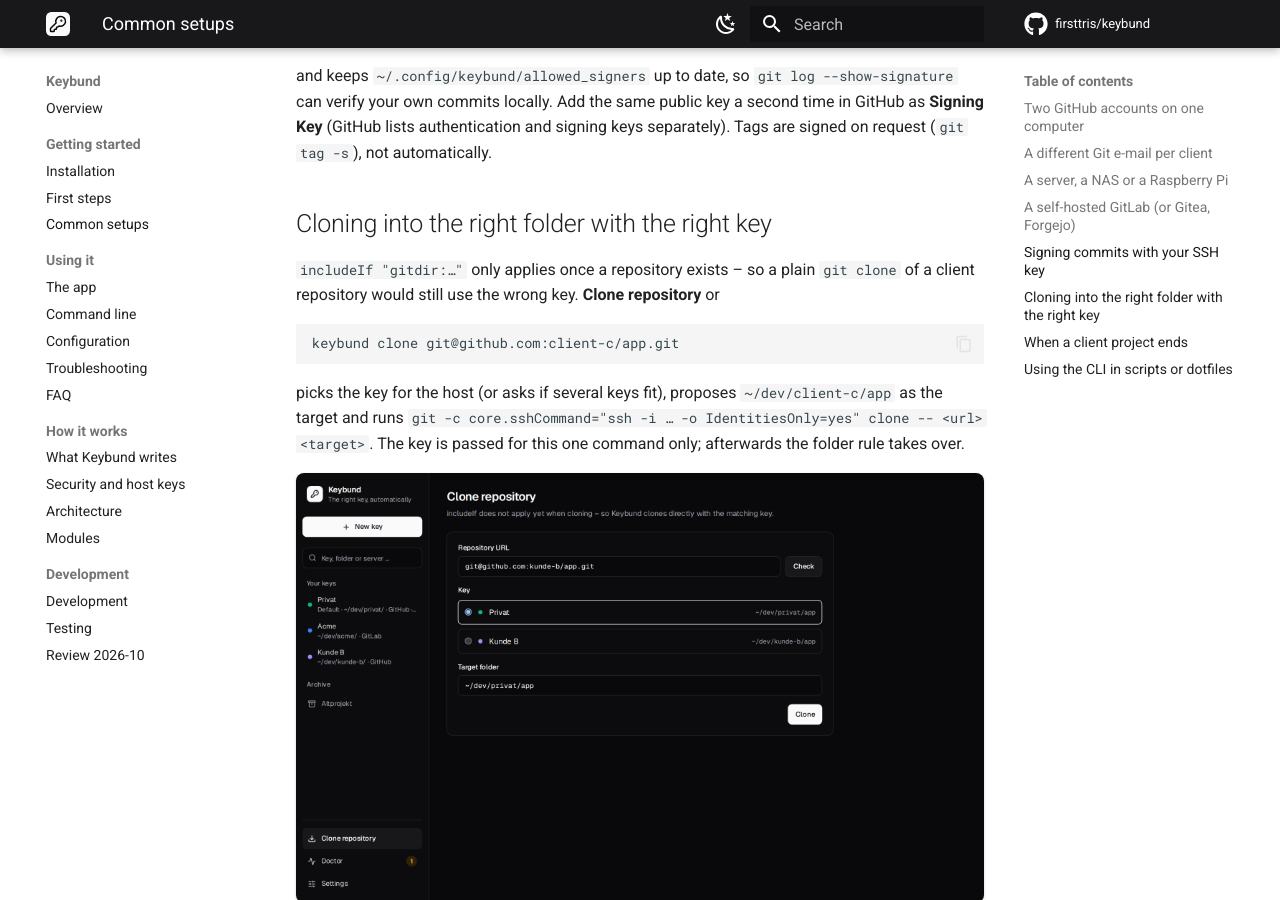
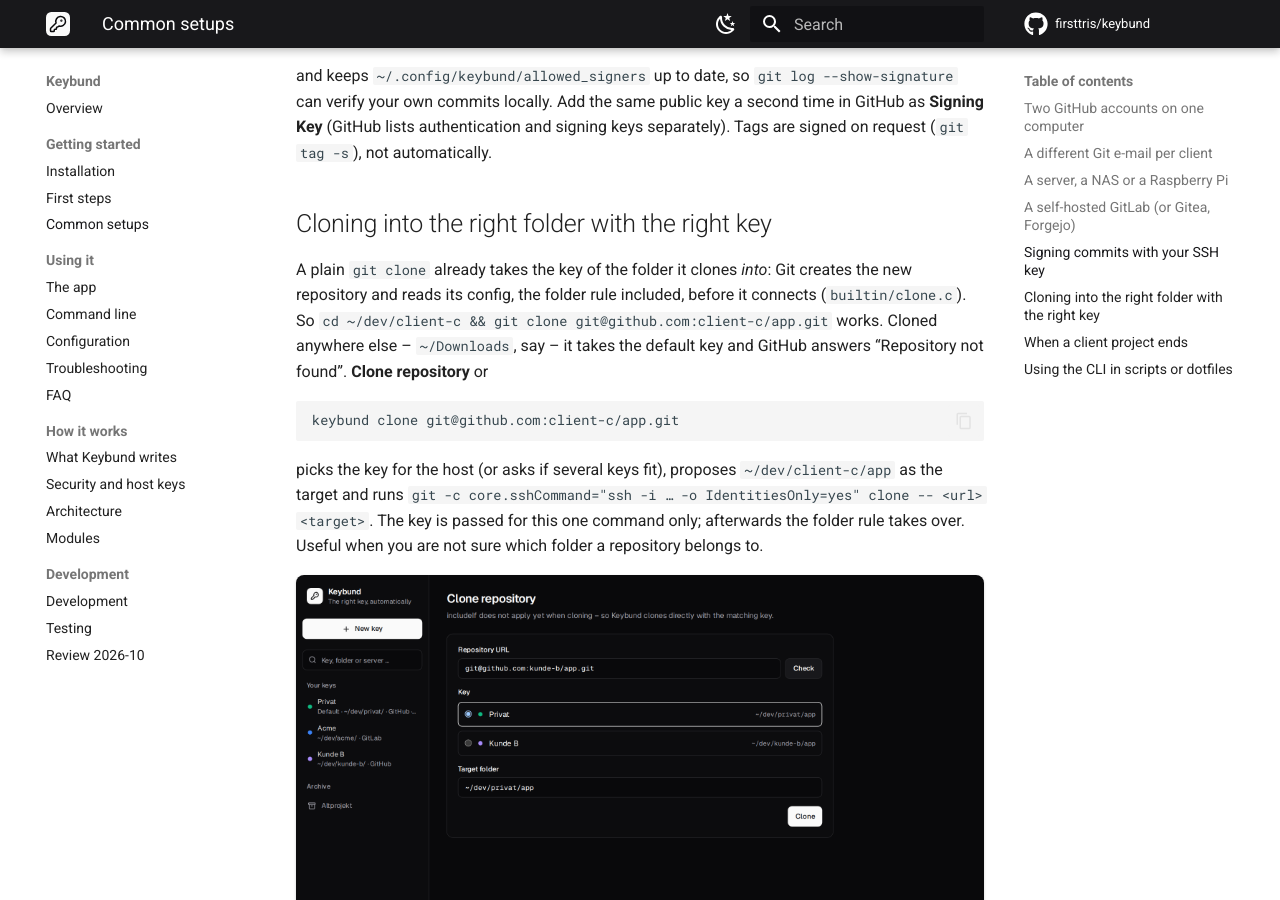
Before and after one commit to firsttris/keybund, an MkDocs documentation site: the page built from docs/guides.md, in a window 1280 px wide and 900 px high, scrolled down 2594 px. Built offline with MkDocs 1.6.1 and Material for MkDocs 9.7.7, drawn with Linux system fonts in a browser that asks for light colours; comment, search, counter and statistics services are not loaded.

Commit message:
Docs: a plain git clone into a key's folder already takes its key
The guide and the troubleshooting page said includeIf "gitdir:" cannot
apply during a clone. It does: builtin/clone.c creates the repository,
re-reads the config (repo_config after init_db) with the new gitdir, and
only then opens the transport – so 'cd ~/dev/client && git clone …'
uses the folder's key. What goes wrong is cloning elsewhere (default
key, 'Repository not found'). The new scenario test checks both.

Co-Authored-By: Claude Opus 5.5 <noreply@anthropic.com>
Claude-Session: https://claude.ai/code/session_01KHJDG57y6km2rUeUvQYP1j

````diff
--- a/docs/guides.md
+++ b/docs/guides.md
@@ -127,8 +127,11 @@ automatically.
 
 ## Cloning into the right folder with the right key
 
-`includeIf "gitdir:…"` only applies once a repository exists – so a plain `git clone` of a client
-repository would still use the wrong key. **Clone repository** or
+A plain `git clone` already takes the key of the folder it clones *into*: Git creates the new
+repository and reads its config, the folder rule included, before it connects
+(`builtin/clone.c`). So `cd ~/dev/client-c && git clone git@github.com:client-c/app.git` works.
+Cloned anywhere else – `~/Downloads`, say – it takes the default key and GitHub answers
+“Repository not found”. **Clone repository** or
 
 ```sh
 keybund clone git@github.com:client-c/app.git
@@ -136,7 +139,8 @@ keybund clone git@github.com:client-c/app.git
 
 picks the key for the host (or asks if several keys fit), proposes `~/dev/client-c/app` as the
 target and runs `git -c core.sshCommand="ssh -i … -o IdentitiesOnly=yes" clone -- <url> <target>`.
-The key is passed for this one command only; afterwards the folder rule takes over.
+The key is passed for this one command only; afterwards the folder rule takes over. Useful when you
+are not sure which folder a repository belongs to.
 
 ![Clone helper: the repository URL, the keys that fit and the target folder](screenshot-clone.png)
 
````
Also changed, not shown: docs/troubleshooting.md (+5 -3 lines), 1 other file.
